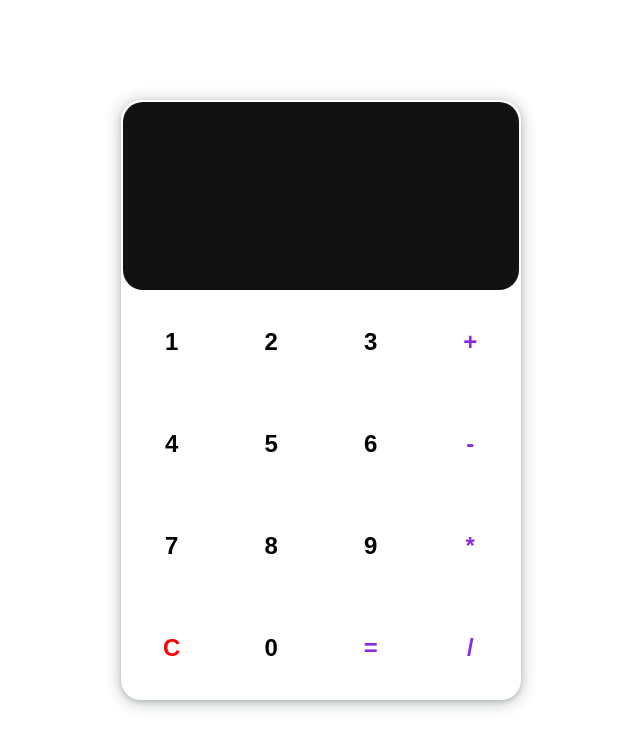
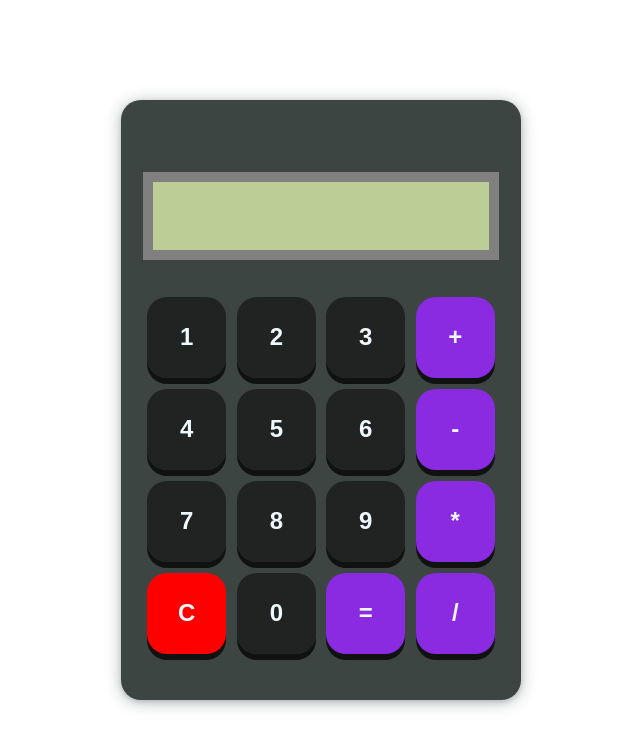
Before and after one commit to FuturoDevGalvao/calculator-aw, a website: page page/index.html in a window 1280 px wide. Shown: the whole page, without its empty margins (319-959 px from the left). Drawn offline with Linux system fonts and the light colour scheme.

Commit message:
layout da calculadora alterado

```diff
--- a/index.js
+++ b/index.js
@@ -4,6 +4,7 @@ const toolTip = document.querySelector(".tooltip");
 
 buttons.forEach((button) => {
   button.addEventListener("click", () => {
+    btnPrees();
     const textContent = button.textContent;
 
     switch (textContent) {
@@ -61,3 +62,14 @@ function hideTooltip() {
   toolTip.classList.remove("slide-show");
   toolTip.classList.add("slide-hide");
 }
+
+function btnPrees() {
+  buttons.forEach((button) => {
+    button.addEventListener("click", () => {
+      button.classList.add("btn-prees");
+      setTimeout(() => {
+        button.classList.remove("btn-prees");
+      }, 100);
+    });
+  });
+}
--- a/style/style.css
+++ b/style/style.css
@@ -18,28 +18,25 @@ body {
 .calc {
   height: 600px;
   width: 400px;
+  padding: 40px 20px;
   border-radius: 20px;
-  background-color: white;
+  background-color: #3d4543;
   color: #000000;
   box-shadow: rgba(14, 30, 37, 0.12) 0px 2px 4px 0px,
     rgba(14, 30, 37, 0.32) 0px 2px 16px 0px;
 }
 
 #display {
-  height: 100%;
+  height: 60%;
   width: 100%;
   font-size: 3.5rem;
   font-weight: 900;
   padding-left: 50px;
-  padding-right: 50px;
+  padding-right: 20px;
   outline: none;
-  border: none;
-  border-top-left-radius: 20px;
-  border-top-right-radius: 20px;
-  border-bottom-left-radius: 20px;
-  border-bottom-right-radius: 20px;
-  background-color: #121212;
-  color: aliceblue;
+  border: 10px solid gray;
+  background-color: #bccd95;
+  color: #000;
   text-align: right;
 }
 
@@ -47,27 +44,29 @@ body {
   text-align: center;
   text-align: center; /* Alinha horizontalmente no centro */
   vertical-align: middle; /* Alinha verticalmente no centro */
-  width: 100px; /* Define a largura da célula */
-  height: 100px; /* Define a altura da célula */
+  width: 90px; /* Define a largura da célula */
+  height: 90px; /* Define a altura da célula */
 }
 
 .btn {
   height: 90%;
   width: 90%;
-  background-color: transparent;
+  background-color: #121212ab;
+  color: aliceblue;
   border-radius: 20px;
   border: none;
   cursor: pointer;
   font-size: 1.5rem;
   font-weight: 900;
+  box-shadow: 0px 6px 0px #000000be;
 }
 
 .btn:hover {
-  background-color: #00000018;
+  background-color: #0000005a;
 }
 
 .op {
-  color: blueviolet;
+  background-color: blueviolet;
 }
 
 .op:hover {
@@ -75,11 +74,16 @@ body {
 }
 
 .delete {
-  color: red;
+  background-color: red;
 }
 
 .delete:hover {
-  background-color: rgba(255, 0, 0, 0.211);
+  background-color: rgba(255, 0, 0, 0.647);
+}
+
+.btn-prees {
+  margin-top: 5px;
+  box-shadow: none;
 }
 
 .message {
```
